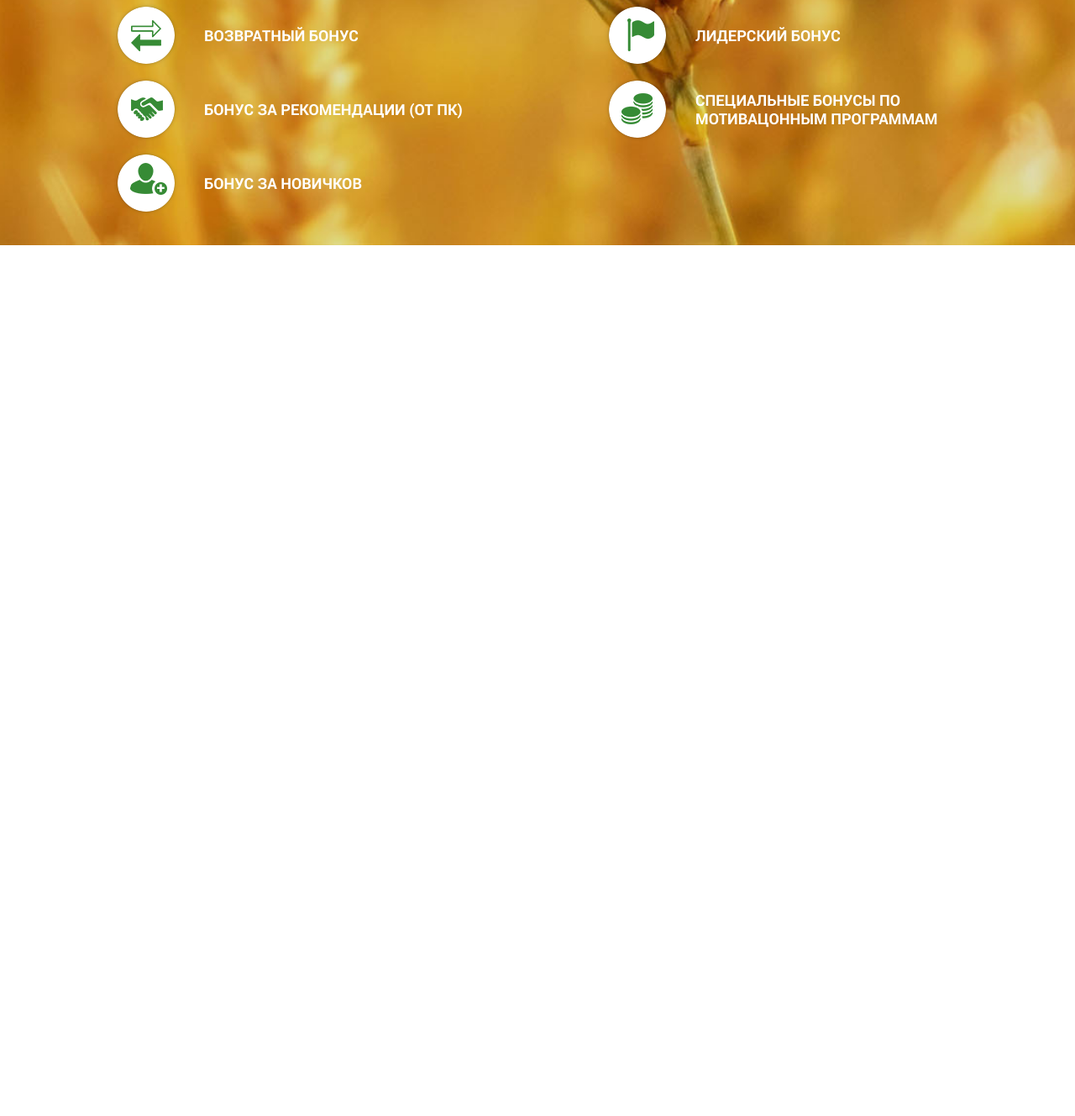
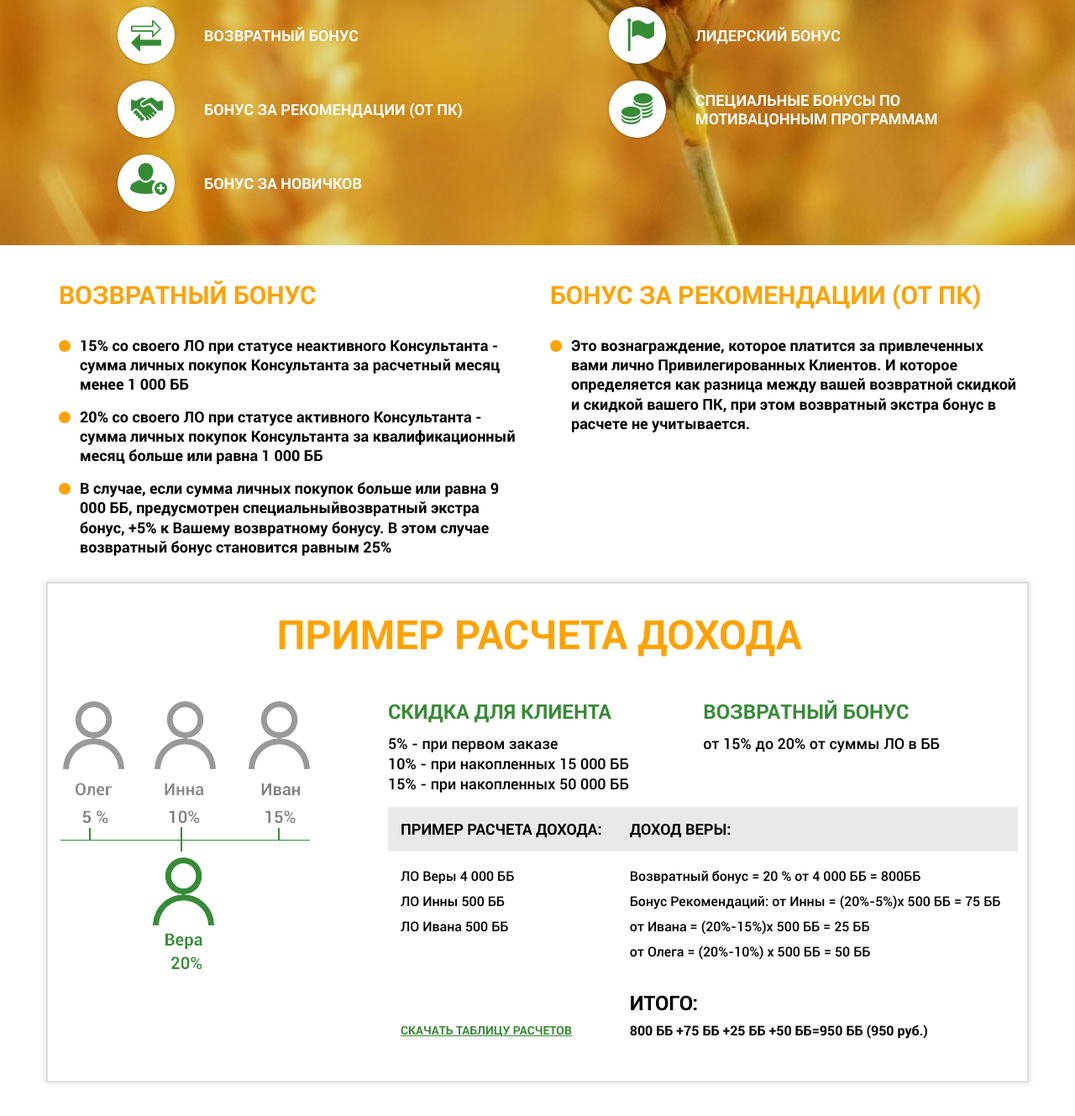
Before and after one commit to AlexKobiliansky/fitorize, a website: page app/index.html in a window 1280 px wide. Shown: the part 3358-4687 px from the top of the page at 84% size. Before the commit the page ends 3650 px from the top, so only its background shows below. Drawn offline with Linux system fonts and the light colour scheme.

Commit message:
section bonuses complete

```diff
--- a/app/index.html
+++ b/app/index.html
@@ -385,6 +385,97 @@
 </section>
 <!-- ======= END SECTION INCOME ======= -->
 
+<!-- ======= SECTION BONUSES ======= -->
+<section class="s-bonuses">
+    <div class="container">
+        <div class="row">
+            <div class="col-sm-6 bonus-item">
+				<h3>Возвратный бонус</h3>
+                <ul>
+                    <li>15% со своего ЛО при статусе неактивного Консультанта - сумма личных покупок Консультанта за расчетный месяц менее 1 000 ББ</li>
+                    <li>20% со своего ЛО при статусе активного Консультанта - сумма личных покупок Консультанта за квалификационный месяц больше или равна 1 000 ББ</li>
+                    <li>В случае, если сумма личных покупок больше или равна 9 000 ББ, предусмотрен специальныйвозвратный экстра бонус, +5% к Вашему возвратному бонусу. В этом случае возвратный бонус становится равным 25% </li>
+                </ul>
+            </div>
+
+			<div class="col-sm-6 bonus-item">
+				<h3>Бонус за рекомендации (От ПК)</h3>
+				<ul>
+					<li>
+						Это вознаграждение, которое платится за привлеченных вами лично Привилегированных Клиентов. И которое определяется как разница между вашей возвратной скидкой и скидкой вашего ПК, при этом возвратный экстра бонус в расчете не учитывается.</li>
+				</ul>
+			</div>
+        </div>
+	</div>
+
+
+	<div class="container">
+		<div class="row">
+			<div class="ex-count">
+				<div class="container">
+					<div class="row">
+						<h2>Пример расчета дохода</h2>
+						<div class="col-md-4">
+							<img src="img/bg-ex-count.png" alt="alt" class="img-responsive ex-count-img">
+						</div>
+						<div class="col-md-8">
+							<div class="desc">
+								<h3>Скидка для клиента</h3>
+								<p>5% - при первом заказе</p>
+								<p>10% - при накопленных 15 000 ББ</p>
+								<p>15% - при накопленных 50 000 ББ</p>
+							</div>
+							<div class="desc">
+								<h3>Возвратный бонус</h3>
+								<p>от 15% до 20% от суммы ЛО в ББ</p>
+							</div>
+							<table>
+								<thead>
+								<tr>
+									<td>Пример расчета дохода:</td>
+									<td class="hidden-xs">Доход Веры:</td>
+								</tr>
+								</thead>
+								<tbody>
+								<tr>
+									<td>
+										<p>ЛО Веры 4 000 ББ</p>
+										<p>ЛО Инны 500 ББ</p>
+										<p>ЛО Ивана 500 ББ</p>
+									</td>
+									<td>
+										<p>Возвратный бонус = 20 % от 4 000 ББ = 800ББ</p>
+										<p>Бонус Рекомендаций: от Инны = (20%-5%)x 500 ББ = 75 ББ</p>
+										<p>от Ивана = (20%-15%)x 500 ББ = 25 ББ</p>
+										<p>от Олега = (20%-10%) x 500 ББ = 50 ББ</p>
+									</td>
+								</tr>
+								<tr>
+									<td>
+										<a href="#0" target="_blank" download>Скачать таблицу расчетов</a>
+									</td>
+									<td>
+										<span>Итого:</span>
+										<p>800 ББ +75 ББ +25 ББ +50 ББ=950 ББ (950 руб.)</p>
+									</td>
+								</tr>
+								</tbody>
+							</table>
+						</div>
+					</div>
+
+				</div>
+
+			</div>
+		</div>
+	</div>
+
+
+
+</section>
+<!-- ======= END SECTION BONUSES ======= -->
+
+
 
 
 
--- a/app/js/common.js
+++ b/app/js/common.js
@@ -17,6 +17,7 @@ $(document).ready(function() {
         $('.prod-item-name').matchHeight();
         $('.prod-item-price').matchHeight();
         $('.prod-item').matchHeight();
+        $('.bonus-item h3').matchHeight();
     }
 
     $(window).resize(function() {
--- a/app/sass/base/_media.sass
+++ b/app/sass/base/_media.sass
@@ -28,6 +28,16 @@
 
 /* Medium Devices, Desktops */
 @media only screen and (max-width : 992px)
+
+  .ex-count-img
+    margin: 0 auto 30px auto
+
+  .bonus-item
+    h3
+      font-size: 24px
+      text-align: center
+    li
+      font-size: 16px
 
   .income-item
     &-desc
@@ -60,6 +70,19 @@
 
 /* Small Devices, Tablets */
 @media only screen and (max-width : 768px)
+
+
+  .ex-count
+    h2
+      font-size: 36px
+    h3
+      font-size: 20px
+    .desc
+      width: 100%
+      margin-bottom: 30px
+    table
+      td
+        display: block
 
   .income-item
     &-desc
@@ -131,6 +154,31 @@
 
 /* Extra Small Devices, Phones */
 @media only screen and (max-width : 480px)
+
+  .ex-count
+    h2
+      font-size: 26px
+    h3
+      font-size: 18px
+    .desc
+      font-size: 16px
+      margin-bottom: 20px
+    table
+      margin-top: 0
+      td
+        font-size: 14px
+        padding: 5px 10px
+      thead
+        font-size: 16px
+  .ex-count table tr:nth-child(2) td span
+    font-size: 20px
+
+
+  .bonus-item
+    margin-bottom: 30px
+    h3
+      font-size: 22px
+      margin-bottom: 15px
 
   .s-income
     .s-title
--- /dev/null
+++ b/app/sass/layout/_s-bonuses.sass
@@ -0,0 +1,85 @@
+.s-bonuses
+  color: #000
+  padding: 40px 0
+  font-weight: bold
+
+.bonus-item
+  h3
+    text-transform: uppercase
+    color: $accent-orrange
+    font-weight: bold
+    font-size: 30px
+    margin-bottom: 30px
+  li
+    font-size: 18px
+    line-height: 1.3
+    padding-left: 25px
+    position: relative
+    margin-bottom: 15px
+    &:before
+      content: ''
+      position: absolute
+      width: 14px
+      height: 14px
+      background-color: $accent-orrange
+      border-radius: 50%
+      left: 0
+      top: 5px
+
+
+.ex-count
+  padding: 30px 0
+  border: 2px solid #dedede
+  box-shadow: 0 0 7px 1px #dedede
+  margin-top: 15px
+  .desc
+    width: 49.5%
+    display: inline-block
+    vertical-align: top
+    font-size: 18px
+    line-height: 24px
+    font-weight: 500
+  h2
+    text-align: center
+    text-transform: uppercase
+    color: $accent-orrange
+    font-weight: bold
+    font-size: 48px
+    margin-bottom: 50px
+  h3
+    font-size: 24px
+    font-weight: bold
+    text-transform: uppercase
+    color: $accent-green
+    vertical-align: top
+    margin-bottom: 15px
+  table
+    margin-top: 15px
+    width: 100%
+    thead
+      background-color: #e9e9e9
+      text-transform: uppercase
+      font-size: 18px
+      td
+        vertical-align: middle
+    td
+      padding: 15px
+    tbody
+      font-size: 16px
+      font-weight: 500
+      line-height: 30px
+    tr:nth-child(2)
+      td
+        vertical-align: bottom
+        font-weight: bold
+        span
+          text-transform: uppercase
+          font-size: 24px
+    a
+      font-size: 14px
+      text-decoration: underline
+      text-transform: uppercase
+      color: $accent-green
+      white-space: nowrap
+      &:hover
+        text-decoration: none
--- a/app/sass/main.sass
+++ b/app/sass/main.sass
@@ -12,6 +12,7 @@
 @import layout/s-form
 @import layout/s-partnership
 @import layout/s-income
+@import layout/s-bonuses
 @import layout/footer
 
 
```
Also changed, not shown: app/css/main.min.css, app/img/bg-ex-count.png (added), app/js/common.min.js, app/js/scripts.min.js.
